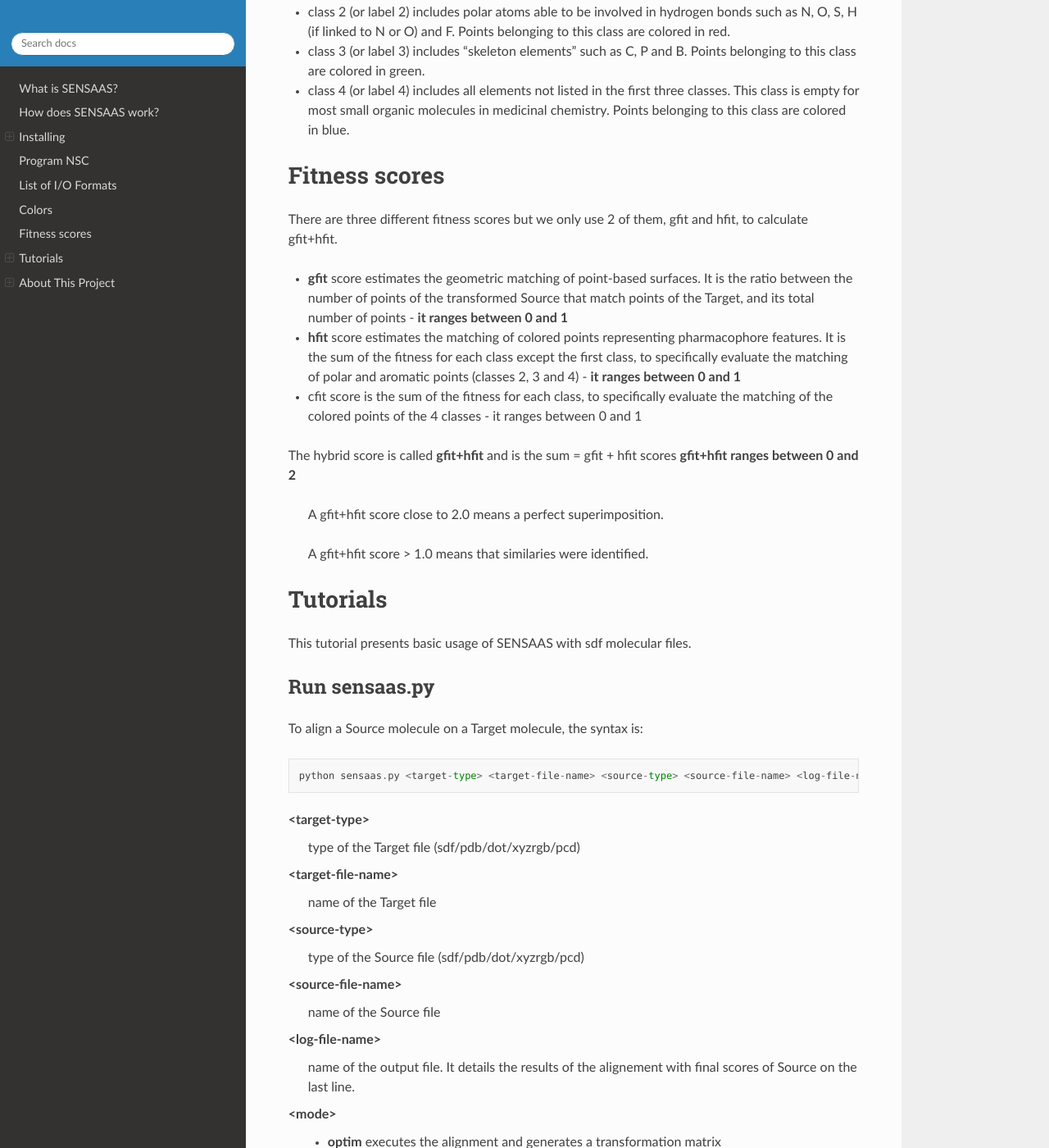
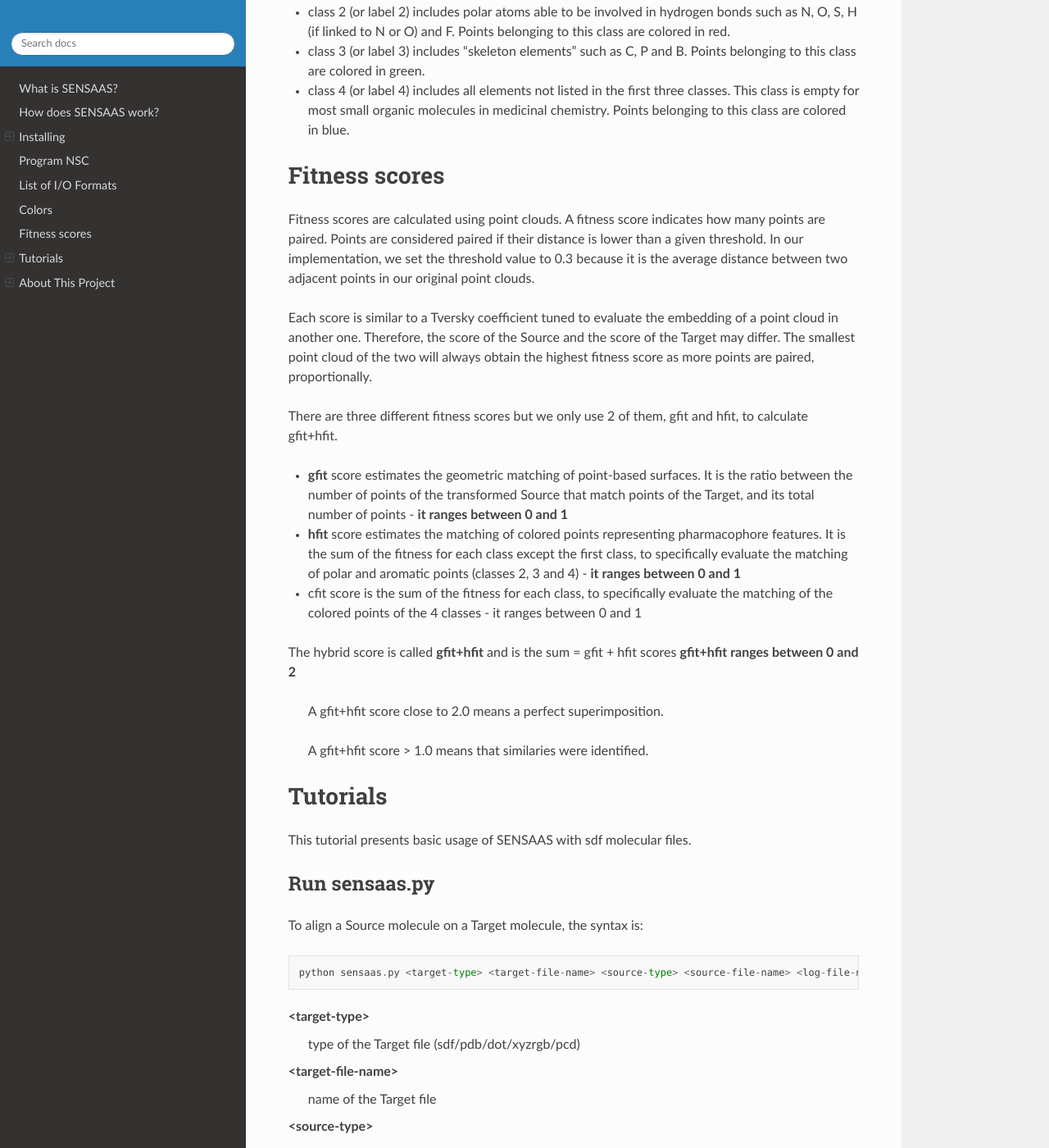
Before and after one commit to SENSAAS/sensaas, a Sphinx documentation site: the page built from docs/index.rst, in a window 1280 px wide and 1400 px high, scrolled down 4950 px. Shown: the whole window at 82% size. Built offline with Sphinx 7.4.7 and the Read the Docs theme 2.0.0, drawn with Linux system fonts in a browser that asks for light colours; some of the changed text lies outside the part shown.

Commit message:
Update index.rst

```diff
--- a/docs/index.rst
+++ b/docs/index.rst
@@ -189,6 +189,10 @@ In our implementation, labels aim to recapitulate typical pharmacophore features
 Fitness scores
 ==============
 
+Fitness scores are calculated using point clouds. A fitness score indicates how many points are paired. Points are considered paired if their distance is lower than a given threshold. In our implementation, we set the threshold value to 0.3 because it is the average distance between two adjacent points in our original point clouds.
+
+Each score is similar to a Tversky coefficient tuned to evaluate the embedding of a point cloud in another one. Therefore, the score of the Source and the score of the Target may differ. The smallest point cloud of the two will always obtain the highest fitness score as more points are paired, proportionally.
+
 There are three different fitness scores but we only use 2 of them, gfit and hfit, to calculate gfit+hfit.
 
 - **gfit** score estimates the geometric matching of point-based surfaces. It is the ratio between the number of points of the transformed Source that match points of the Target, and its total number of points - **it ranges between 0 and 1**
@@ -230,7 +234,7 @@ To align a Source molecule on a Target molecule, the syntax is::
    name of the Source file
 
 **<log-file-name>**
-   name of the output file. It details the results of the alignement with final scores of Source on the last line.
+   name of the output file. It details the results of the alignement with **final scores of Source** on the last line.
 
 **<mode>**
    - **optim** executes the alignment and generates a transformation matrix
```
